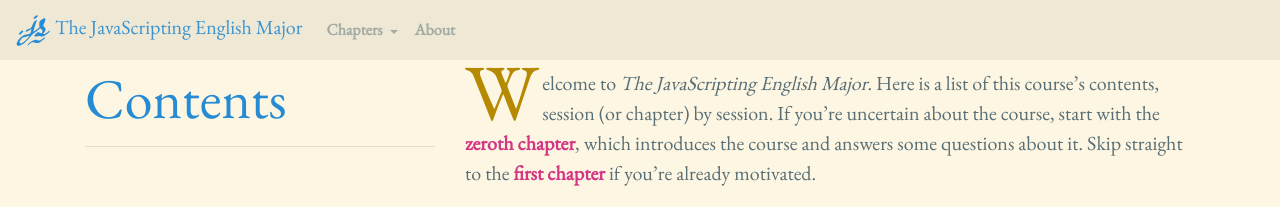
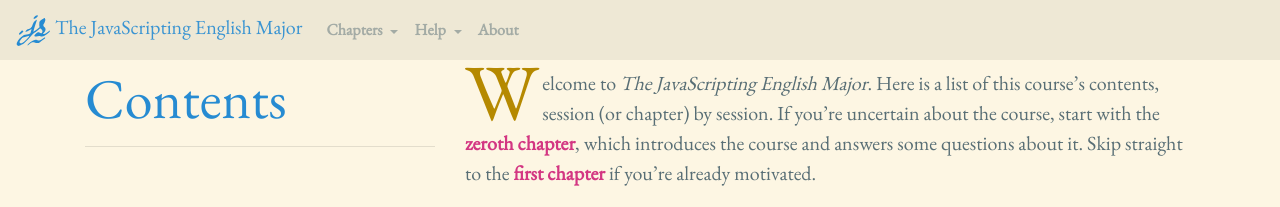
Before and after one commit to muziejus/javascripting-english-major, a Jekyll site: the page built from contents.md, in a window 1280 px wide. Shown: the top 207 px of the page. Built offline with Jekyll 4.4.1, drawn with Linux system fonts in a browser that asks for light colours; nearby versions of some CDN libraries.

Commit message:
Add help mennu.

```diff
--- a/_includes/navbar.html
+++ b/_includes/navbar.html
@@ -33,6 +33,15 @@
           <a class="dropdown-item" href="/a-resources">A. Resources</a>
         </div>
       </li>
+      <li class="nav-item dropdown">
+        <a class="nav-link dropdown-toggle" id="help" aria-expanded="false" aria-haspopup="true" data-toggle="dropdown" href="#">
+          Help
+        </a>
+        <div class="dropdown-menu" aria-labelledby="help">
+          <a class="dropdown-item" href="/help/js-cheat-sheet">JavaScript Cheat Sheet</a>
+          <a class="dropdown-item" href="/help/atom">Atom Help</a>
+        </div>
+      </li>
       <li class="nav-item">
         <a href="/about" class="nav-link">About</a>
       </li>
```
